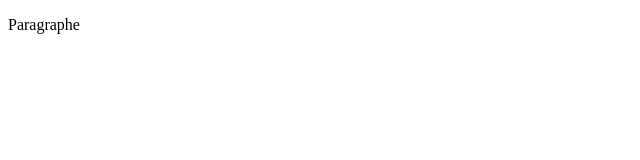
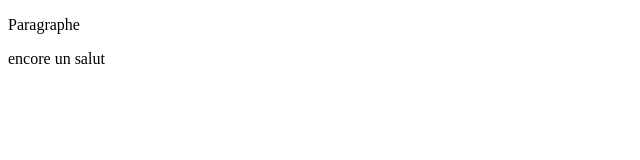
Before and after one commit to brianmtr/javascript_test, a plain HTML site: page index.html in a window 1280 px wide. Shown: the full height of the page, 0-640 px from the left. Drawn offline with Linux system fonts and the light colour scheme.

Commit message:
modif encore un salut

```diff
--- a/index.html
+++ b/index.html
@@ -9,5 +9,6 @@
 </head>
 <body>
     <p>Paragraphe</p>
+    <p>encore un salut</p>
 </body>
 </html>
```
